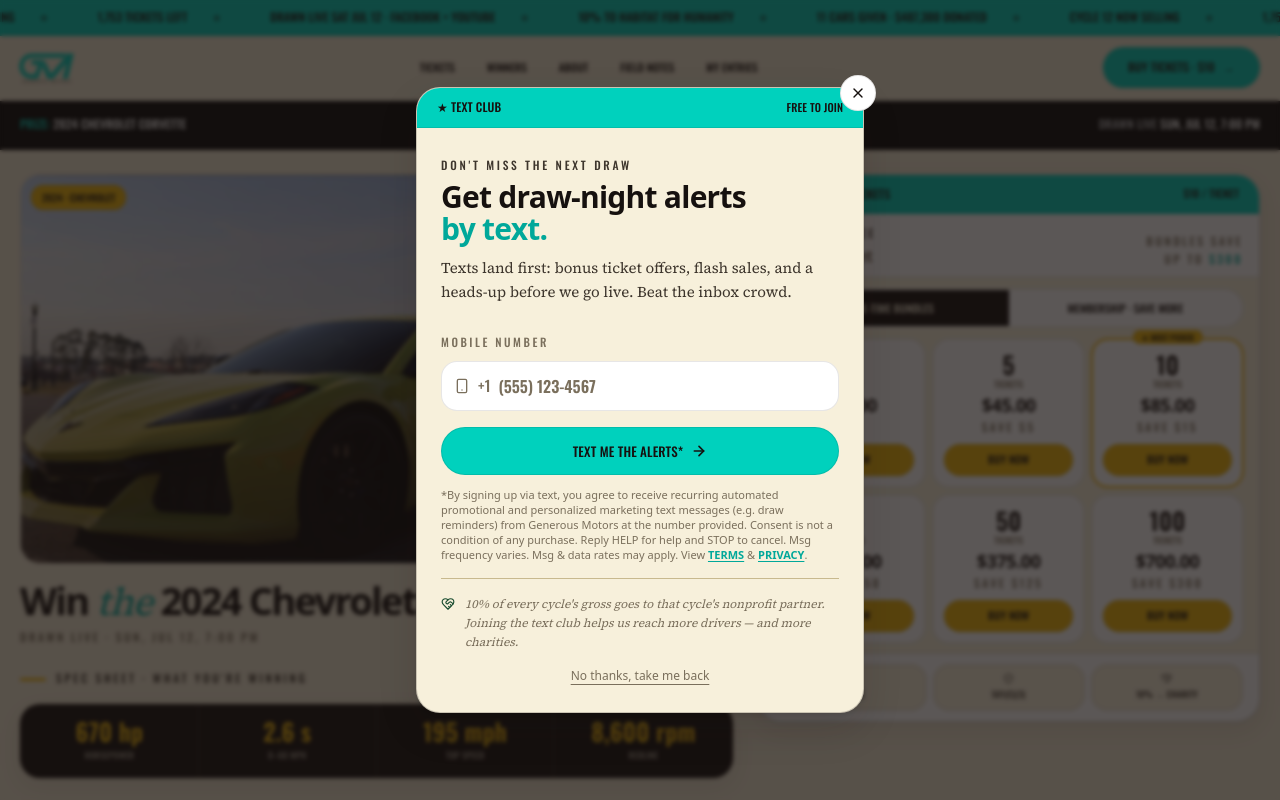
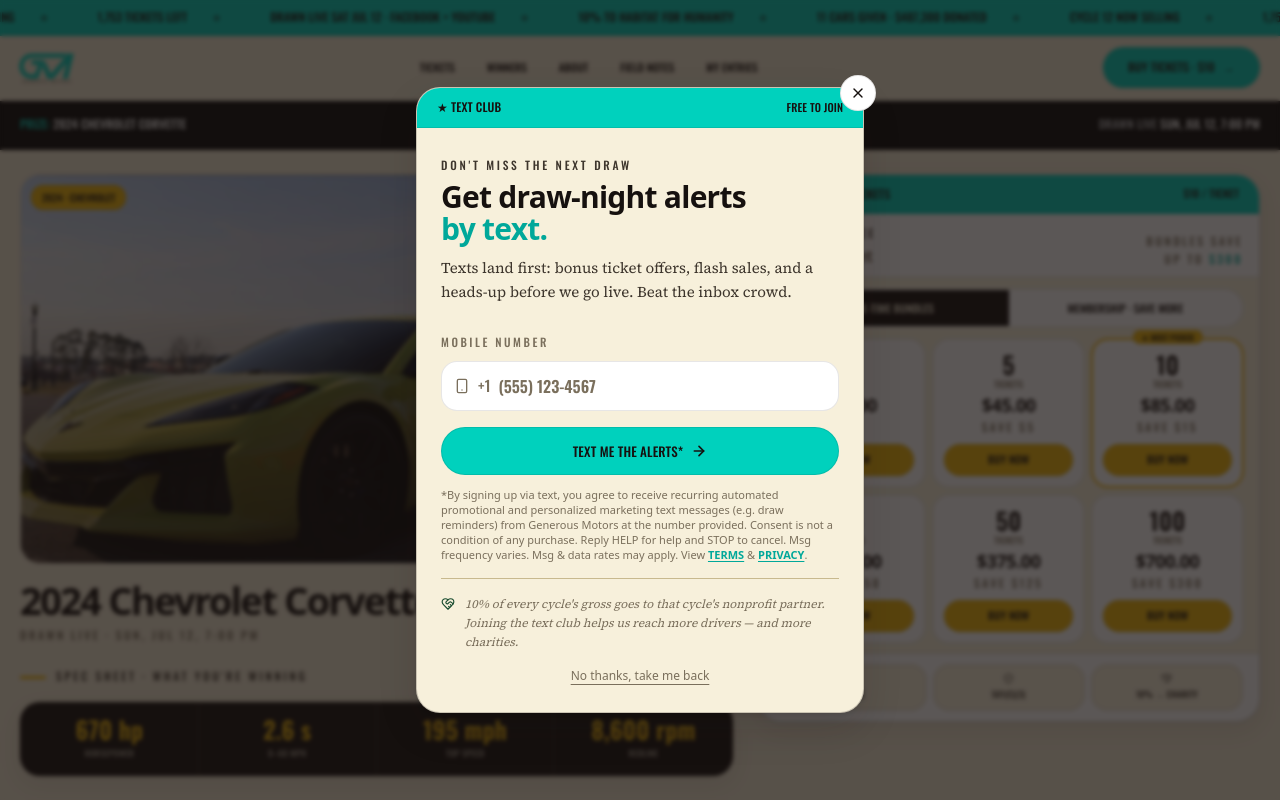
Before and after one commit to da7a90-backup/gmdemo, a Next.js app: page /tickets in a window 1280 px wide. Shown: the top 800 px of the page. Built offline with nearby package versions, Linux system fonts and the light colour scheme; grey boxes are pictures that could not be loaded; a web font is replaced by a local one.

Commit message:
Chore: plain car name under tickets gallery

```diff
--- a/src/app/tickets/tickets-buy.tsx
+++ b/src/app/tickets/tickets-buy.tsx
@@ -106,7 +106,7 @@
           {/* Car name + draw date — under the gallery */}
           <div className="mt-4">
             <h1 className="hero-headline" style={{ fontSize: "clamp(1.5rem, 3vw, 2.5rem)", lineHeight: "1.05" }}>
-              Win <span className="accent-serif">the</span> {v.year} {v.make} {v.model}.
+              {v.year} {v.make} {v.model}
             </h1>
             <p className="mt-1.5 dateline on-paper">
               Drawn live · {niceWeekday(activeDraw.drawDateISO)}
```
